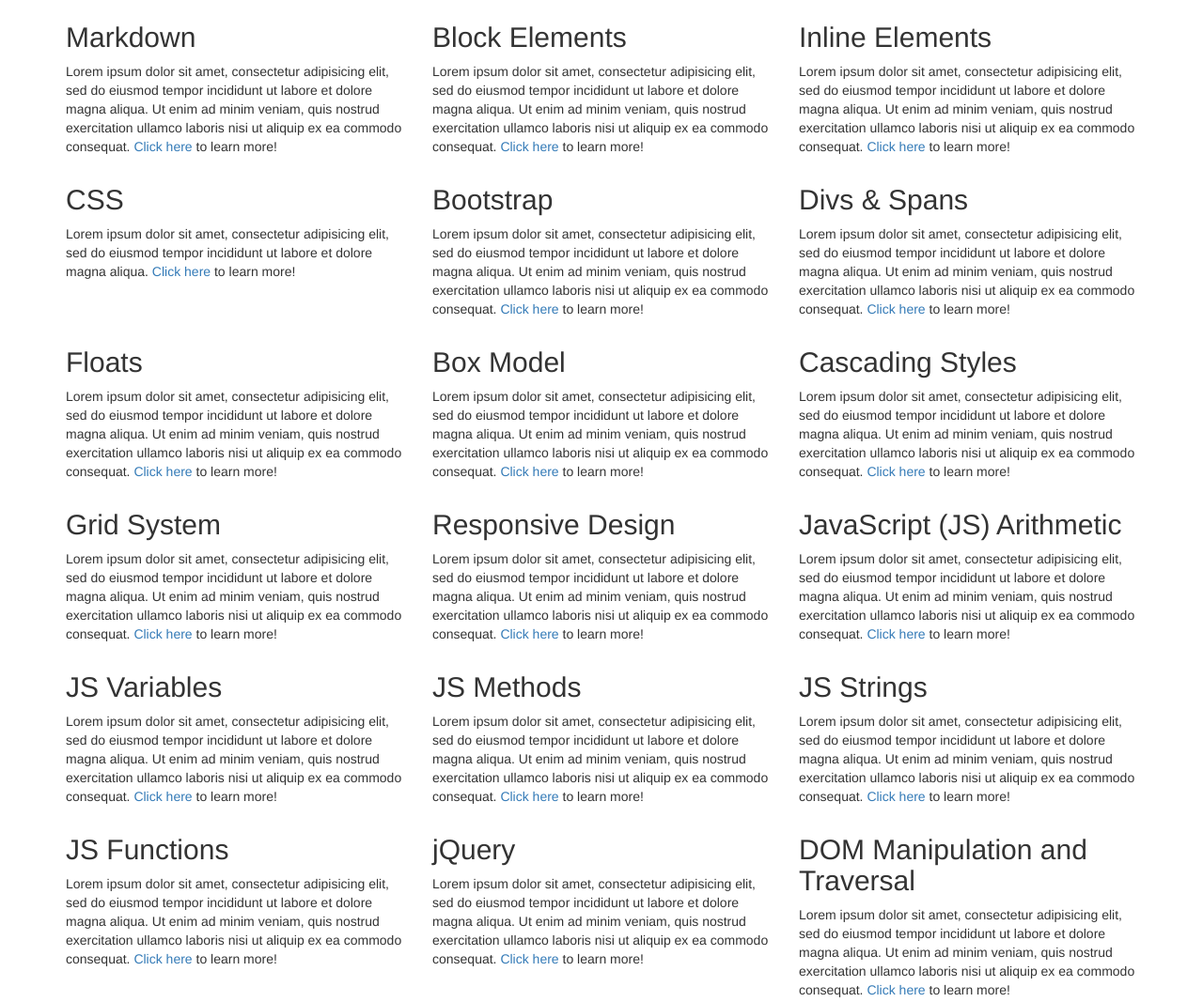
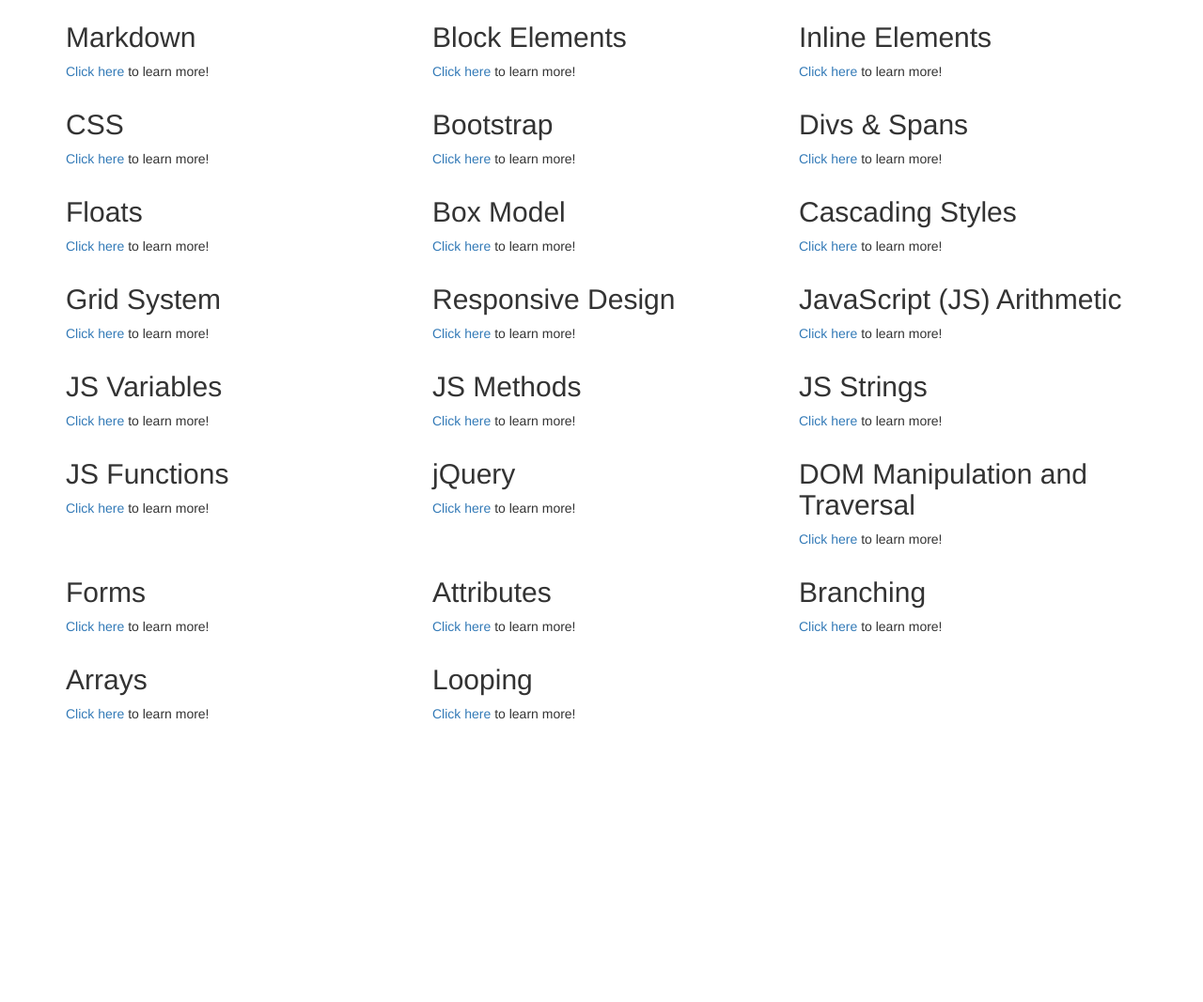
Before and after one commit to Jordan-Meier/wiki-page, a plain HTML site: page index.html in a window 1280 px wide. Shown: the part 294-1361 px from the top of the page at 94% size. After the commit the page ends 1074 px from the top, so only its background shows below. Drawn offline with Linux system fonts and the light colour scheme.

Commit message:
Remove lorem ipsum from index.html

```diff
--- a/index.html
+++ b/index.html
@@ -32,119 +32,96 @@
 
     <div class="container">
       <div class="row">
-        <div class="col-sm-6 col-lg-4">
+        <div class="col-sm-6 col-md-6 col-lg-4">
           <h2>Markdown</h2>
-          <p>
-            Lorem ipsum dolor sit amet, consectetur adipisicing elit, sed do eiusmod tempor incididunt ut labore et dolore magna aliqua. Ut enim ad minim veniam, quis nostrud exercitation ullamco laboris nisi ut aliquip ex ea commodo consequat. <a href="markdown.html">Click here</a> to learn more!</p>
+          <p><a href="markdown.html">Click here</a> to learn more!</p>
         </div>
-        <div class="col-sm-6 col-lg-4">
+        <div class="col-sm-6 col-md-6 col-lg-4">
           <h2>Block Elements</h2>
-          <p>
-            Lorem ipsum dolor sit amet, consectetur adipisicing elit, sed do eiusmod tempor incididunt ut labore et dolore magna aliqua. Ut enim ad minim veniam, quis nostrud exercitation ullamco laboris nisi ut aliquip ex ea commodo consequat. <a href="blockelements.html">Click here</a> to learn more!</p>
+          <p><a href="blockelements.html">Click here</a> to learn more!</p>
         </div>
-        <div class="col-sm-6 col-lg-4">
+        <div class="col-sm-6 col-md-6 col-lg-4">
           <h2>Inline Elements</h2>
-          <p>
-            Lorem ipsum dolor sit amet, consectetur adipisicing elit, sed do eiusmod tempor incididunt ut labore et dolore magna aliqua. Ut enim ad minim veniam, quis nostrud exercitation ullamco laboris nisi ut aliquip ex ea commodo consequat. <a href="inlineElements.html">Click here</a> to learn more!</p>
+          <p><a href="inlineElements.html">Click here</a> to learn more!</p>
         </div>
-        <div class="col-sm-6 col-lg-4">
+        <div class="col-sm-6 col-md-6 col-lg-4">
           <h2>CSS</h2>
-          <p>
-            Lorem ipsum dolor sit amet, consectetur adipisicing elit, sed do eiusmod tempor incididunt ut labore et dolore magna aliqua. <a href="css.html">Click here</a> to learn more! </p>
+          <p><a href="css.html">Click here</a> to learn more! </p>
 
         </div>
-        <div class="col-sm-6 col-lg-4">
+        <div class="col-sm-6 col-md-6 col-lg-4">
           <h2>Bootstrap</h2>
-          <p>
-            Lorem ipsum dolor sit amet, consectetur adipisicing elit, sed do eiusmod tempor incididunt ut labore et dolore magna aliqua. Ut enim ad minim veniam, quis nostrud exercitation ullamco laboris nisi ut aliquip ex ea commodo consequat. <a href="bootstrap.html">Click here</a> to learn more!</p>
+          <p><a href="bootstrap.html">Click here</a> to learn more!</p>
         </div>
-        <div class="col-sm-6 col-lg-4">
+        <div class="col-sm-6 col-md-6 col-lg-4">
           <h2>Divs &amp; Spans</h2>
-          <p>
-            Lorem ipsum dolor sit amet, consectetur adipisicing elit, sed do eiusmod tempor incididunt ut labore et dolore magna aliqua. Ut enim ad minim veniam, quis nostrud exercitation ullamco laboris nisi ut aliquip ex ea commodo consequat. <a href="divsAndSpans.html">Click here</a> to learn more!</p>
+          <p><a href="divsAndSpans.html">Click here</a> to learn more!</p>
         </div>
 
-        <div class="col-sm-6 col-lg-4">
+        <div class="col-sm-6 col-md-6 col-lg-4">
           <h2>Floats</h2>
-          <p>
-            Lorem ipsum dolor sit amet, consectetur adipisicing elit, sed do eiusmod tempor incididunt ut labore et dolore magna aliqua. Ut enim ad minim veniam, quis nostrud exercitation ullamco laboris nisi ut aliquip ex ea commodo consequat. <a href="floats.html">Click here</a> to learn more!</p>
+          <p><a href="floats.html">Click here</a> to learn more!</p>
         </div>
         <div class="col-sm-6 col-lg-4">
           <h2>Box Model</h2>
-          <p>
-            Lorem ipsum dolor sit amet, consectetur adipisicing elit, sed do eiusmod tempor incididunt ut labore et dolore magna aliqua. Ut enim ad minim veniam, quis nostrud exercitation ullamco laboris nisi ut aliquip ex ea commodo consequat. <a href="boxModel.html">Click here</a> to learn more!</p>
+          <p><a href="boxModel.html">Click here</a> to learn more!</p>
         </div>
         <div class="col-sm-6 col-lg-4">
           <h2>Cascading Styles</h2>
-          <p>
-            Lorem ipsum dolor sit amet, consectetur adipisicing elit, sed do eiusmod tempor incididunt ut labore et dolore magna aliqua. Ut enim ad minim veniam, quis nostrud exercitation ullamco laboris nisi ut aliquip ex ea commodo consequat. <a href="cascadingStyles.html">Click here</a> to learn more!</p>
+          <p><a href="cascadingStyles.html">Click here</a> to learn more!</p>
         </div>
-        <div class="col-sm-6 col-lg-4">
+        <div class="col-sm-6 col-md-6 col-lg-4">
           <h2>Grid System</h2>
-          <p>
-            Lorem ipsum dolor sit amet, consectetur adipisicing elit, sed do eiusmod tempor incididunt ut labore et dolore magna aliqua. Ut enim ad minim veniam, quis nostrud exercitation ullamco laboris nisi ut aliquip ex ea commodo consequat. <a href="gridSystem.html">Click here</a> to learn more!</p>
+          <p><a href="gridSystem.html">Click here</a> to learn more!</p>
         </div>
-        <div class="col-sm-6 col-lg-4">
+        <div class="col-sm-6 col-md-6 col-lg-4">
           <h2>Responsive Design</h2>
-          <p>
-            Lorem ipsum dolor sit amet, consectetur adipisicing elit, sed do eiusmod tempor incididunt ut labore et dolore magna aliqua. Ut enim ad minim veniam, quis nostrud exercitation ullamco laboris nisi ut aliquip ex ea commodo consequat. <a href="responsiveDesign.html">Click here</a> to learn more!</p>
+          <p><a href="responsiveDesign.html">Click here</a> to learn more!</p>
         </div>
-        <div class="col-sm-6 col-lg-4">
+        <div class="col-sm-6 col-md-6 col-lg-4">
           <h2>JavaScript (JS) Arithmetic</h2>
-          <p>
-            Lorem ipsum dolor sit amet, consectetur adipisicing elit, sed do eiusmod tempor incididunt ut labore et dolore magna aliqua. Ut enim ad minim veniam, quis nostrud exercitation ullamco laboris nisi ut aliquip ex ea commodo consequat. <a href="jsArithmetic.html">Click here</a> to learn more!</p>
+          <p><a href="jsArithmetic.html">Click here</a> to learn more!</p>
         </div>
-        <div class="col-sm-6 col-lg-4">
+        <div class="col-sm-6 col-md-6 col-lg-4">
           <h2>JS Variables</h2>
-          <p>
-            Lorem ipsum dolor sit amet, consectetur adipisicing elit, sed do eiusmod tempor incididunt ut labore et dolore magna aliqua. Ut enim ad minim veniam, quis nostrud exercitation ullamco laboris nisi ut aliquip ex ea commodo consequat. <a href="jsVariables.html">Click here</a> to learn more!</p>
+          <p><a href="jsVariables.html">Click here</a> to learn more!</p>
         </div>
-        <div class="col-sm-6 col-lg-4">
+        <div class="col-sm-6 col-md-6 col-lg-4">
           <h2>JS Methods</h2>
-          <p>
-            Lorem ipsum dolor sit amet, consectetur adipisicing elit, sed do eiusmod tempor incididunt ut labore et dolore magna aliqua. Ut enim ad minim veniam, quis nostrud exercitation ullamco laboris nisi ut aliquip ex ea commodo consequat. <a href="jsMethods.html">Click here</a> to learn more!</p>
+          <p><a href="jsMethods.html">Click here</a> to learn more!</p>
         </div>
         <div class="col-sm-6 col-lg-4">
           <h2>JS Strings</h2>
-          <p>
-            Lorem ipsum dolor sit amet, consectetur adipisicing elit, sed do eiusmod tempor incididunt ut labore et dolore magna aliqua. Ut enim ad minim veniam, quis nostrud exercitation ullamco laboris nisi ut aliquip ex ea commodo consequat. <a href="jsStrings.html">Click here</a> to learn more!</p>
+          <p><a href="jsStrings.html">Click here</a> to learn more!</p>
         </div>
         <div class="col-sm-6 col-lg-4">
           <h2>JS Functions</h2>
-          <p>
-            Lorem ipsum dolor sit amet, consectetur adipisicing elit, sed do eiusmod tempor incididunt ut labore et dolore magna aliqua. Ut enim ad minim veniam, quis nostrud exercitation ullamco laboris nisi ut aliquip ex ea commodo consequat. <a href="jsFunctions.html">Click here</a> to learn more!</p>
+          <p><a href="jsFunctions.html">Click here</a> to learn more!</p>
         </div>
-        <div class="col-sm-6 col-lg-4">
+        <div class="col-sm-6 col-md-6 col-lg-4">
           <h2>jQuery</h2>
-          <p>
-            Lorem ipsum dolor sit amet, consectetur adipisicing elit, sed do eiusmod tempor incididunt ut labore et dolore magna aliqua. Ut enim ad minim veniam, quis nostrud exercitation ullamco laboris nisi ut aliquip ex ea commodo consequat. <a href="jQuery.html">Click here</a> to learn more!</p>
+          <p><a href="jQuery.html">Click here</a> to learn more!</p>
         </div><div class="col-sm-6 col-lg-4">
           <h2>DOM Manipulation and Traversal</h2>
-          <p>
-            Lorem ipsum dolor sit amet, consectetur adipisicing elit, sed do eiusmod tempor incididunt ut labore et dolore magna aliqua. Ut enim ad minim veniam, quis nostrud exercitation ullamco laboris nisi ut aliquip ex ea commodo consequat. <a href="dom.html">Click here</a> to learn more!</p>
-        </div><div class="col-sm-6 col-lg-4">
+          <p><a href="dom.html">Click here</a> to learn more!</p>
+        </div><div class="col-sm-6 col-md-6 col-lg-4">
           <h2>Forms</h2>
-          <p>
-            Lorem ipsum dolor sit amet, consectetur adipisicing elit, sed do eiusmod tempor incididunt ut labore et dolore magna aliqua. Ut enim ad minim veniam, quis nostrud exercitation ullamco laboris nisi ut aliquip ex ea commodo consequat. <a href="forms.html">Click here</a> to learn more!</p>
-        </div><div class="col-sm-6 col-lg-4">
+          <p><a href="forms.html">Click here</a> to learn more!</p>
+        </div><div class="col-sm-6 col-md-6 col-lg-4">
           <h2>Attributes</h2>
-          <p>
-            Lorem ipsum dolor sit amet, consectetur adipisicing elit, sed do eiusmod tempor incididunt ut labore et dolore magna aliqua. Ut enim ad minim veniam, quis nostrud exercitation ullamco laboris nisi ut aliquip ex ea commodo consequat. <a href="attributes.html">Click here</a> to learn more!</p>
+          <p><a href="attributes.html">Click here</a> to learn more!</p>
         </div>
-        <div class="col-sm-6 col-lg-4">
+        <div class="col-sm-6 col-md-6 col-lg-4">
           <h2>Branching</h2>
-          <p>
-            Lorem ipsum dolor sit amet, consectetur adipisicing elit, sed do eiusmod tempor incididunt ut labore et dolore magna aliqua. Ut enim ad minim veniam, quis nostrud exercitation ullamco laboris nisi ut aliquip ex ea commodo consequat. <a href="branching.html">Click here</a> to learn more!</p>
+          <p><a href="branching.html">Click here</a> to learn more!</p>
         </div>
-        <div class="col-sm-6 col-lg-4">
+        <div class="col-sm-6 col-md-6 col-lg-4">
           <h2>Arrays</h2>
-          <p>
-            Lorem ipsum dolor sit amet, consectetur adipisicing elit, sed do eiusmod tempor incididunt ut labore et dolore magna aliqua. Ut enim ad minim veniam, quis nostrud exercitation ullamco laboris nisi ut aliquip ex ea commodo consequat. <a href="arrays.html">Click here</a> to learn more!</p>
+          <p><a href="arrays.html">Click here</a> to learn more!</p>
         </div>
-        <div class="col-sm-6 col-lg-4">
+        <div class="col-sm-6 col-md-6 col-lg-4">
           <h2>Looping</h2>
-          <p>
-            Lorem ipsum dolor sit amet, consectetur adipisicing elit, sed do eiusmod tempor incididunt ut labore et dolore magna aliqua. Ut enim ad minim veniam, quis nostrud exercitation ullamco laboris nisi ut aliquip ex ea commodo consequat. <a href="looping.html">Click here</a> to learn more!</p>
+          <p><a href="looping.html">Click here</a> to learn more!</p>
         </div>
 
       </div>
```
